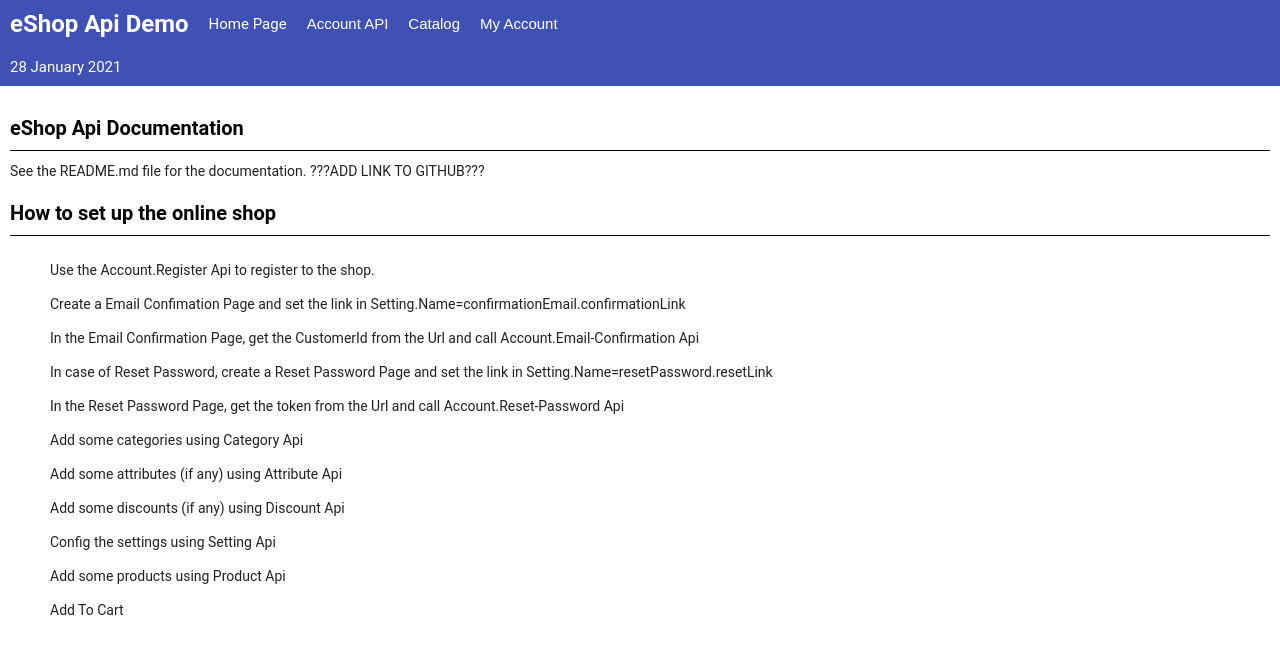
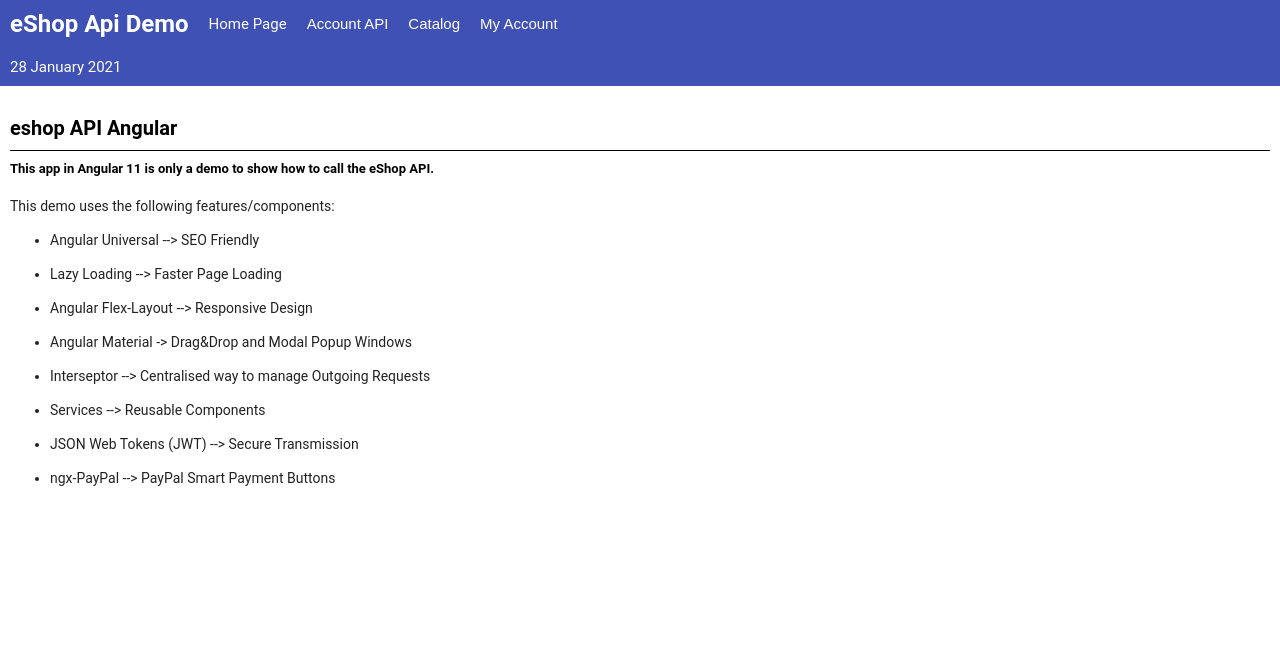
Before and after one commit to woodsy-forest/eshop-api-angular, an Angular app: page /home in a window 1280 px wide. Shown: the top 654 px of the page. Built offline with nearby package versions, Linux system fonts and the light colour scheme.

Commit message:
Fixed Home Page

```diff
--- a/src/app/home/home.component.html
+++ b/src/app/home/home.component.html
@@ -3,28 +3,52 @@
   <div fxLayout="column">
 
     <div class="pageTitle">
-      eShop Api Documentation
+      eshop API Angular
+    </div>
+    <div class="pageLabel">
+      This app in Angular 11 is only a demo to show how to call the eShop API.
     </div>
     <div class="pageBody">
-      See the README.md file for the documentation. ???ADD LINK TO GITHUB???
+        This demo uses the following features/components:
+
+      <ul>
+        <li>Angular Universal --> SEO Friendly</li>
+      </ul>
+      <ul>
+        <li>
+          Lazy Loading --> Faster Page Loading
+        </li>
+      </ul>
+      <ul>
+        <li>
+          Angular Flex-Layout --> Responsive Design
+        </li>
+      </ul>
+      <ul>
+        <li>
+          Angular Material -> Drag&Drop and Modal Popup Windows
+        </li>
+      </ul>
+      <ul>
+        <li>
+          Interseptor --> Centralised way to manage Outgoing Requests
+        </li>
+      </ul>
+      <ul>
+        <li>
+          Services --> Reusable Components
+        </li>
+      </ul>
+      <ul>
+        <li>
+          JSON Web Tokens (JWT) --> Secure Transmission
+        </li>
+      </ul>
+      <ul>
+        <li>
+          ngx-PayPal --> PayPal Smart Payment Buttons
+        </li>
+      </ul>
     </div>
-    <div class="pageTitle">
-      How to set up the online shop
-    </div>
-    <div class="pageBody">
-      <ul>Use the Account.Register Api to register to the shop.</ul>
-      <ul>Create a Email Confimation Page and set the link in Setting.Name=confirmationEmail.confirmationLink</ul>
-      <ul>In the Email Confirmation Page, get the CustomerId from the Url and call Account.Email-Confirmation Api</ul>
-      <ul>In case of Reset Password, create a Reset Password Page and set the link in Setting.Name=resetPassword.resetLink</ul>
-      <ul>In the Reset Password Page, get the token from the Url and call Account.Reset-Password Api</ul>
-      <ul>Add some categories using Category Api</ul>
-      <ul>Add some attributes (if any) using Attribute Api</ul>
-      <ul>Add some discounts (if any) using Discount Api</ul>
-      <ul>Config the settings using Setting Api</ul>
-      <ul>Add some products using Product Api</ul>
-      <ul>Add To Cart</ul>
-    </div>
-
   </div>
-
 </div>
```
Also changed, not shown: 1 other file (tests, documents, lock files or other folders).
